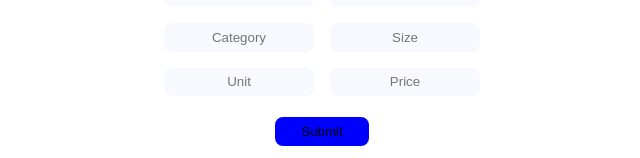
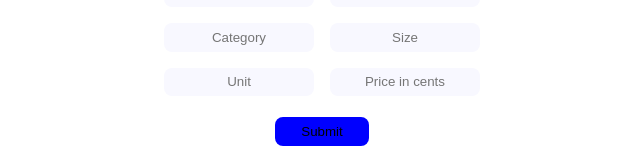
Before and after one commit to lg550055/gprices, a Next.js app: page / in a window 1280 px wide. Shown: the part 389-547 px from the top of the page, without its empty margins (318-958 px from the left). Built offline with nearby package versions, Linux system fonts and the light colour scheme; no server answers.

Commit message:
Makes explicit prices are in cents

```diff
--- a/components/AddForm.js
+++ b/components/AddForm.js
@@ -43,7 +43,7 @@ export default function AddForm({ item, setItem, item0 }){
       <input placeholder="Category" name="category" required defaultValue={item.category} />
       <input placeholder="Size" name="size" required defaultValue={item.size} /><br></br>
       <input placeholder="Unit" name="unit" title="unit of measure" required defaultValue={item.unit} />
-      <input placeholder="Price" name="price" required defaultValue={item.price} /><br></br>
+      <input placeholder="Price in cents" name="price" required defaultValue={item.price} /><br></br>
       <button>Submit</button>
     </form>
   )
--- a/components/Display.js
+++ b/components/Display.js
@@ -11,7 +11,7 @@ export default function Display({ items, setItem }) {
     <>
       {items.map(item =>
         <div key={item.id}>
-          {item.brand} {item.name}, {item.size} {item.unit}: ${item.price} - ${item.ppunit} per {item.unit} &nbsp;
+          {item.brand} {item.name}, {item.size} {item.unit}: ${item.price} - ${item.ppunit} cents per {item.unit} &nbsp;
           <button onClick={()=>setItem(item)} className="nobutt">
           <svg xmlns="http://www.w3.org/2000/svg" className="h-6 w-6" height="20px"viewBox="0 0 24 24" stroke="currentColor" strokeWidth={2}>
   <path strokeLinecap="round" strokeLinejoin="round" d="M15.232 5.232l3.536 3.536m-2.036-5.036a2.5 2.5 0 113.536 3.536L6.5 21.036H3v-3.572L16.732 3.732z" />
```
